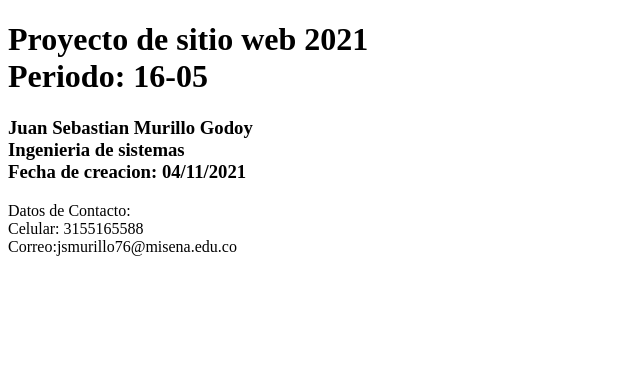
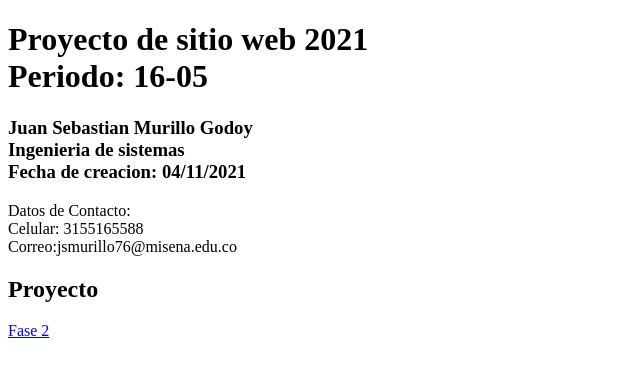
Before and after one commit to Juancho330/DSW-SEBASTIANMURILLO, a plain HTML site: page index.html in a window 1280 px wide. Shown: the whole page, without its empty margins (0-640 px from the left). Drawn offline with Linux system fonts and the light colour scheme.

Commit message:
Update index.html

```diff
--- a/index.html
+++ b/index.html
@@ -20,6 +20,8 @@
             <br>
             Correo:jsmurillo76@misena.edu.co
         </p>
+        <h2>Proyecto</h2>
+        <a href="fase2/design.html">Fase 2</a>
     </body>
 
 </html>
```
